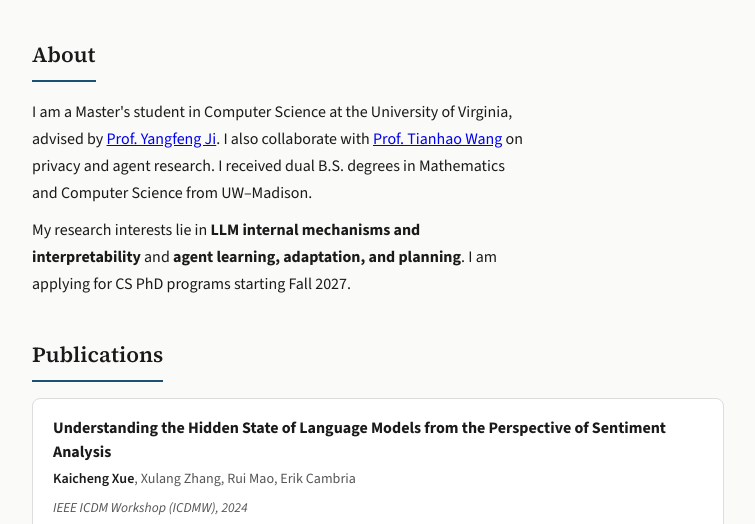
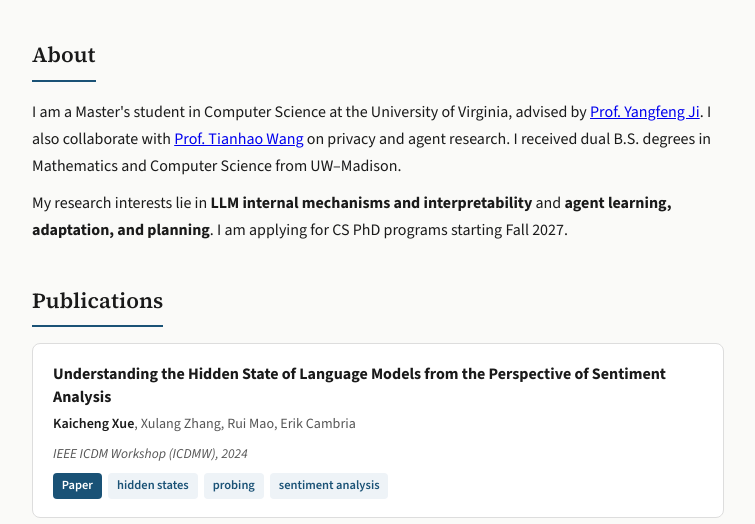
Before and after one commit to dldlzssdf/kaichengxue.github.io, a plain HTML site: page index.html in a window 1280 px wide. Shown: the part 239-763 px from the top of the page, without its empty margins (262-1017 px from the left). Drawn offline with nearby package versions, Linux system fonts and the light colour scheme.

Commit message:
Add files via upload

```diff
--- a/index.html
+++ b/index.html
@@ -158,7 +158,7 @@ section h2 {
   border-bottom: 2px solid var(--accent);
   display: inline-block;
 }
-.about-text { max-width: 62ch; }
+.about-text { }
 
 /* ── PUBLICATIONS ── */
 .pub {
@@ -197,7 +197,12 @@ section h2 {
   color: var(--tag-fg);
   transition: opacity 0.15s;
 }
-.pub .tags a:hover { opacity: 0.8; }
+.pub .tags a {
+  background: var(--accent);
+  color: #fff;
+  cursor: pointer;
+}
+.pub .tags a:hover { opacity: 0.85; }
 
 /* ── EDUCATION ── */
 .edu-item {
```
